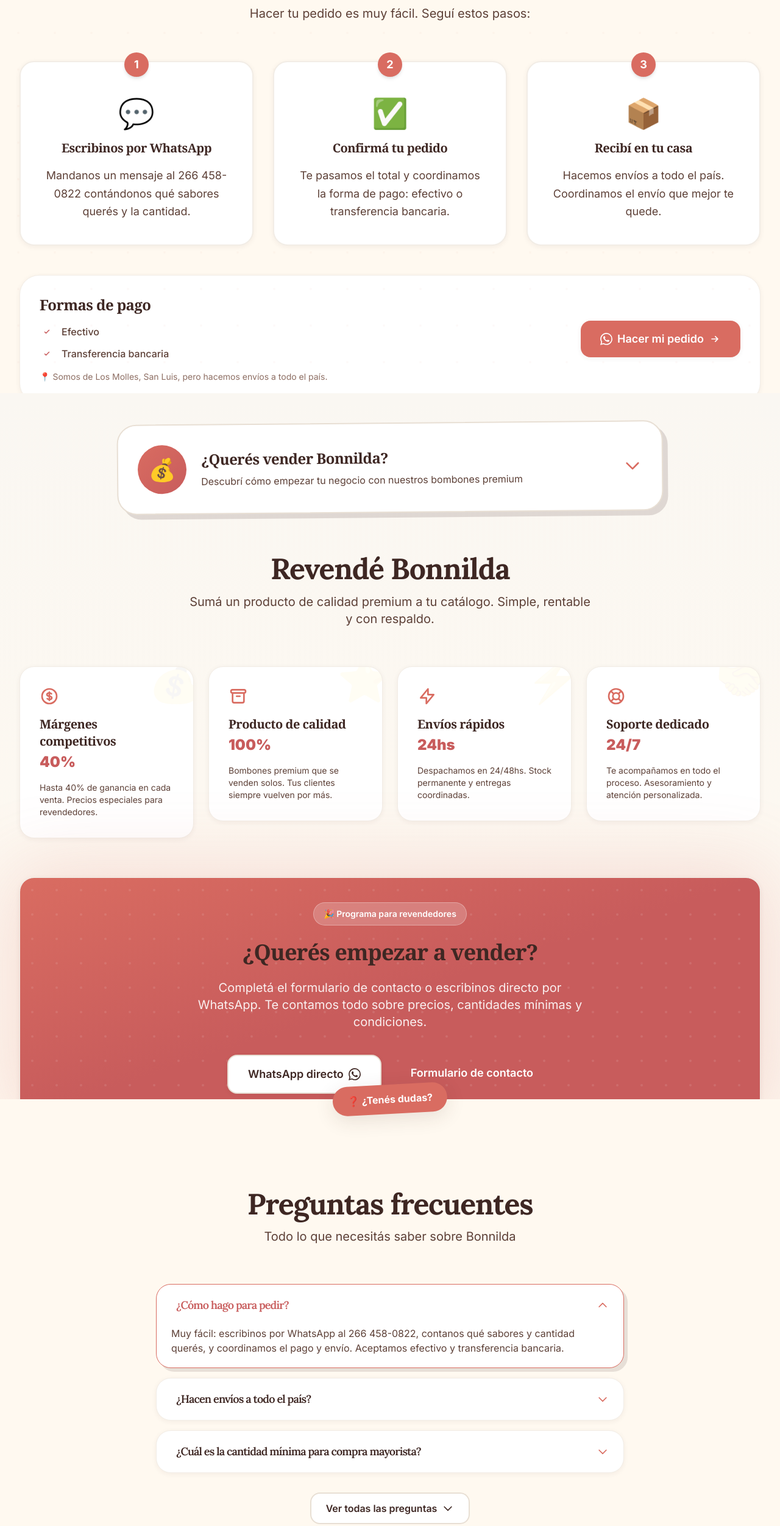
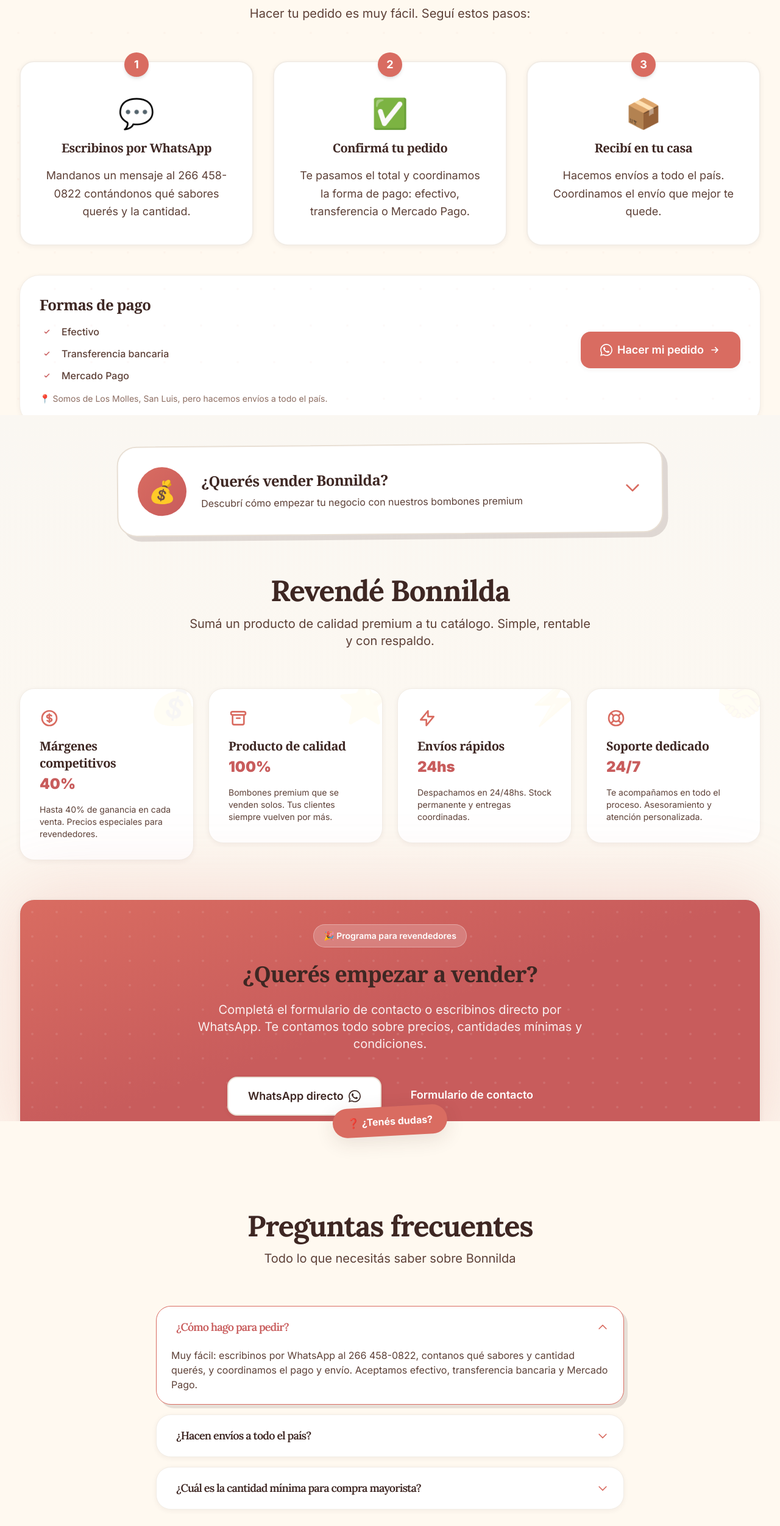
Before and after one commit to matiromero9/bonnilda, a Next.js app: page / in a window 1280 px wide. Shown: the part 3268-5771 px from the top of the page at 61% size. Built offline with nearby package versions, Linux system fonts and the light colour scheme; no server answers.

Commit message:
Agregar Mercado Pago como medio de pago
- Actualizar ORDER_INFO.paymentMethods en constants
- Actualizar texto en HowToOrderSection
- Actualizar FAQ de cómo pedir
- Agregar paymentAccepted en JSON-LD LocalBusiness

Co-authored-by: Matias Romero <matiromero9@users.noreply.github.com>

```diff
--- a/components/StructuredData.tsx
+++ b/components/StructuredData.tsx
@@ -56,6 +56,7 @@ const StructuredData: React.FC = () => {
       latitude: LOCATION.coordinates.latitude,
       longitude: LOCATION.coordinates.longitude,
     },
+    paymentAccepted: ['Efectivo', 'Transferencia bancaria', 'Mercado Pago'],
   }
 
   // Schema.org Product
--- a/components/sections/FAQSection.tsx
+++ b/components/sections/FAQSection.tsx
@@ -11,7 +11,7 @@ const FAQSection: React.FC = () => {
   const faqs = [
     {
       question: '¿Cómo hago para pedir?',
-      answer: 'Muy fácil: escribinos por WhatsApp al 266 458-0822, contanos qué sabores y cantidad querés, y coordinamos el pago y envío. Aceptamos efectivo y transferencia bancaria.',
+      answer: 'Muy fácil: escribinos por WhatsApp al 266 458-0822, contanos qué sabores y cantidad querés, y coordinamos el pago y envío. Aceptamos efectivo, transferencia bancaria y Mercado Pago.',
     },
     {
       question: '¿Hacen envíos a todo el país?',
--- a/components/sections/HowToOrderSection.tsx
+++ b/components/sections/HowToOrderSection.tsx
@@ -16,7 +16,7 @@ const HowToOrderSection: React.FC = () => {
     {
       number: '2',
       title: 'Confirmá tu pedido',
-      description: 'Te pasamos el total y coordinamos la forma de pago: efectivo o transferencia bancaria.',
+      description: 'Te pasamos el total y coordinamos la forma de pago: efectivo, transferencia o Mercado Pago.',
       icon: '✅',
     },
     {
--- a/constants/contact.ts
+++ b/constants/contact.ts
@@ -53,6 +53,6 @@ export const BUSINESS_INFO = {
 // Información de pedidos
 export const ORDER_INFO = {
   whatsappMessage: '¡Hola! 🍑 Me interesa hacer un pedido de bombones Bonnilda.',
-  paymentMethods: ['Efectivo', 'Transferencia bancaria'],
+  paymentMethods: ['Efectivo', 'Transferencia bancaria', 'Mercado Pago'],
   shipping: 'Envíos a todo el país',
 }
```
